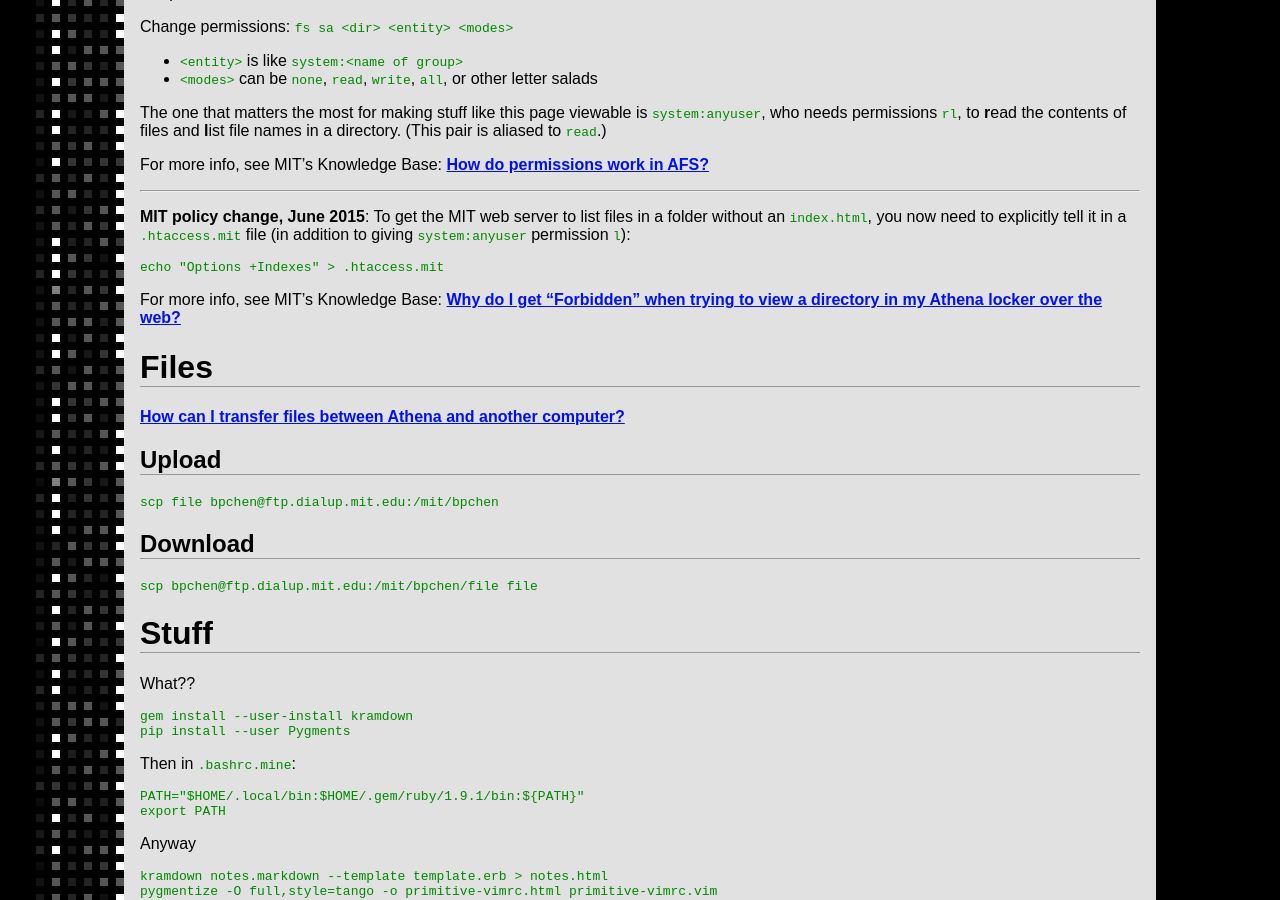
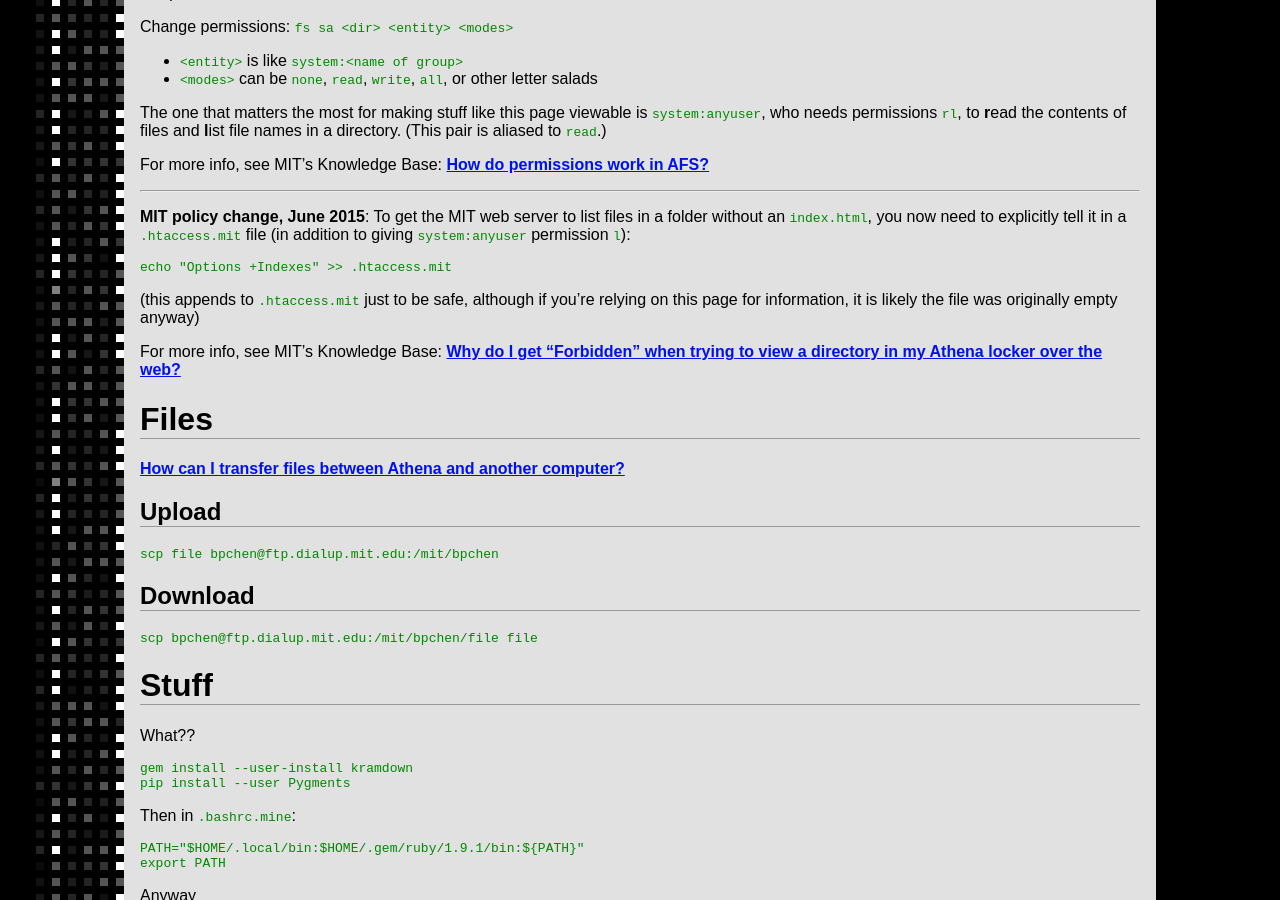
Before and after one commit to betaveros/mit, a Jekyll site: the page built from _posts/2015-08-23-tech.markdown, in a window 1280 px wide and 900 px high, scrolled down 518 px. Built offline with Jekyll 4.4.1, drawn with Linux system fonts in a browser that asks for light colours.

Commit message:
ok, appending to .htaccess.mit is probably safer

```diff
--- a/_posts/2015-08-23-tech.markdown
+++ b/_posts/2015-08-23-tech.markdown
@@ -38,7 +38,9 @@ For more info, see MIT's Knowledge Base: [How do permissions work in AFS?](https
 
 **MIT policy change, June 2015**: To get the MIT web server to list files in a folder without an `index.html`, you now need to explicitly tell it in a `.htaccess.mit` file (in addition to giving `system:anyuser` permission `l`):
 
-    echo "Options +Indexes" > .htaccess.mit
+    echo "Options +Indexes" >> .htaccess.mit
+
+(this appends to `.htaccess.mit` just to be safe, although if you're relying on this page for information, it is likely the file was originally empty anyway)
 
 For more info, see MIT's Knowledge Base: [Why do I get "Forbidden" when trying to view a directory in my Athena locker over the web?](https://kb.mit.edu/confluence/pages/viewpage.action?pageId=154190159)
 
```
